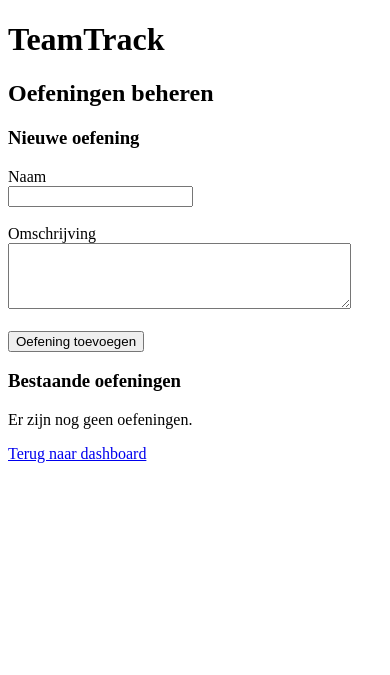
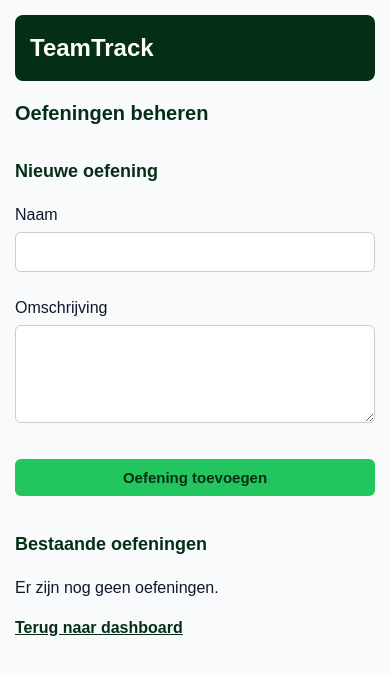
Before and after one commit to ayaz1233/TeamTrack, a PHP site: page /trainer/oefeningen.php in a window 390 px wide. Shown: the top 675 px of the page. Run offline with PHP 8.4, Linux system fonts and the light colour scheme; the visitor is signed in with stand-in values (Sample User, id 1); data that the repository does not hold is empty.

Commit message:
Voeg responsive TeamTrack styling toe

```diff
--- /dev/null
+++ b/css/style.css
@@ -0,0 +1,159 @@
+/* =========================================
+   TEAMTRACK ALGEMENE OPMAAK
+   ========================================= */
+
+* {
+    box-sizing: border-box;
+}
+
+body {
+    margin: 0;
+    padding: 30px;
+    font-family: Arial, sans-serif;
+    background: #F8FAFC;
+    color: #0F172A;
+    line-height: 1.5;
+}
+
+
+/* =========================================
+   TITELS
+   ========================================= */
+
+h1 {
+    background: #052E16;
+    color: white;
+    padding: 20px;
+    margin-top: 0;
+    border-radius: 8px;
+}
+
+h2 {
+    color: #052E16;
+}
+
+h3 {
+    color: #052E16;
+    margin-top: 30px;
+}
+
+
+/* =========================================
+   LINKS
+   ========================================= */
+
+a {
+    color: #052E16;
+    font-weight: bold;
+}
+
+a:hover {
+    color: #22C55E;
+}
+
+
+/* =========================================
+   FORMULIEREN
+   ========================================= */
+
+input,
+select,
+textarea {
+    width: 100%;
+    max-width: 500px;
+    padding: 10px;
+    margin-top: 5px;
+    border: 1px solid #cccccc;
+    border-radius: 6px;
+    font-size: 16px;
+}
+
+input[type="radio"] {
+    width: auto;
+}
+
+
+/* =========================================
+   KNOPPEN
+   ========================================= */
+
+button {
+    background: #22C55E;
+    color: #052E16;
+    border: none;
+    padding: 10px 16px;
+    border-radius: 6px;
+    font-size: 15px;
+    font-weight: bold;
+    cursor: pointer;
+    margin-top: 5px;
+}
+
+button:hover {
+    opacity: 0.85;
+}
+
+
+/* =========================================
+   KAARTEN / ONDERDELEN
+   ========================================= */
+
+div {
+    background: white;
+    padding: 15px;
+    margin-bottom: 12px;
+    border-radius: 8px;
+}
+
+hr {
+    border: 0;
+    border-top: 1px solid #dddddd;
+    margin: 15px 0;
+}
+
+
+/* =========================================
+   VOORTGANG
+   ========================================= */
+
+progress {
+    width: 100%;
+    max-width: 400px;
+    height: 20px;
+}
+
+
+/* =========================================
+   MOBIEL / RESPONSIVE
+   ========================================= */
+
+@media (max-width: 600px) {
+
+    body {
+        padding: 15px;
+    }
+
+    h1 {
+        padding: 15px;
+        font-size: 24px;
+    }
+
+    h2 {
+        font-size: 20px;
+    }
+
+    h3 {
+        font-size: 18px;
+    }
+
+    input,
+    select,
+    textarea {
+        max-width: 100%;
+    }
+
+    button {
+        width: 100%;
+        margin-bottom: 5px;
+    }
+}
--- a/sporter/dashboard.php
+++ b/sporter/dashboard.php
@@ -254,9 +254,11 @@ $trainingen = $stmt->fetchAll();
 <head>
 
     <meta charset="UTF-8">
+<meta name="viewport" content="width=device-width, initial-scale=1.0">
 
     <title>TeamTrack - Sporter Dashboard</title>
 
+<link rel="stylesheet" href="../css/style.css">
 </head>
 
 <body>
--- a/trainer/aanwezigheid.php
+++ b/trainer/aanwezigheid.php
@@ -239,9 +239,11 @@ if ($gekozenTraining) {
 <head>
 
     <meta charset="UTF-8">
+<meta name="viewport" content="width=device-width, initial-scale=1.0">
 
     <title>TeamTrack - Aanwezigheid</title>
 
+<link rel="stylesheet" href="../css/style.css">
 </head>
 
 <body>
--- a/trainer/doelen.php
+++ b/trainer/doelen.php
@@ -232,9 +232,11 @@ $doelen = $stmt->fetchAll();
 <head>
 
     <meta charset="UTF-8">
+<meta name="viewport" content="width=device-width, initial-scale=1.0">
 
     <title>TeamTrack - Doelen</title>
 
+<link rel="stylesheet" href="../css/style.css">
 </head>
 
 <body>
--- a/trainer/oefening_koppelen.php
+++ b/trainer/oefening_koppelen.php
@@ -162,7 +162,9 @@ $koppelingen = $stmt->fetchAll();
 
 <head>
     <meta charset="UTF-8">
+<meta name="viewport" content="width=device-width, initial-scale=1.0">
     <title>TeamTrack - Oefening koppelen</title>
+<link rel="stylesheet" href="../css/style.css">
 </head>
 
 <body>
--- a/trainer/oefeningen.php
+++ b/trainer/oefeningen.php
@@ -76,9 +76,11 @@ $oefeningen = $stmt->fetchAll();
 <head>
 
     <meta charset="UTF-8">
+<meta name="viewport" content="width=device-width, initial-scale=1.0">
 
     <title>TeamTrack - Oefeningen</title>
 
+<link rel="stylesheet" href="../css/style.css">
 </head>
 
 <body>
--- a/trainer/sporter_bewerken.php
+++ b/trainer/sporter_bewerken.php
@@ -129,7 +129,9 @@ if ($_SERVER['REQUEST_METHOD'] === 'POST') {
 
 <head>
     <meta charset="UTF-8">
+<meta name="viewport" content="width=device-width, initial-scale=1.0">
     <title>TeamTrack - Sporter bewerken</title>
+<link rel="stylesheet" href="../css/style.css">
 </head>
 
 <body>
--- a/trainer/sporter_toevoegen.php
+++ b/trainer/sporter_toevoegen.php
@@ -100,7 +100,9 @@ if ($_SERVER['REQUEST_METHOD'] === 'POST') {
 
 <head>
     <meta charset="UTF-8">
+<meta name="viewport" content="width=device-width, initial-scale=1.0">
     <title>TeamTrack - Sporter toevoegen</title>
+<link rel="stylesheet" href="../css/style.css">
 </head>
 
 <body>
--- a/trainer/training_bewerken.php
+++ b/trainer/training_bewerken.php
@@ -114,9 +114,11 @@ if ($_SERVER['REQUEST_METHOD'] === 'POST') {
 <head>
 
     <meta charset="UTF-8">
+<meta name="viewport" content="width=device-width, initial-scale=1.0">
 
     <title>TeamTrack - Training bewerken</title>
 
+<link rel="stylesheet" href="../css/style.css">
 </head>
 
 <body>
--- a/trainer/training_toevoegen.php
+++ b/trainer/training_toevoegen.php
@@ -68,7 +68,9 @@ if ($_SERVER['REQUEST_METHOD'] === 'POST') {
 
 <head>
     <meta charset="UTF-8">
+<meta name="viewport" content="width=device-width, initial-scale=1.0">
     <title>TeamTrack - Training toevoegen</title>
+<link rel="stylesheet" href="../css/style.css">
 </head>
 
 <body>
```
Also changed, not shown: login.php (+87 -38 lines).
